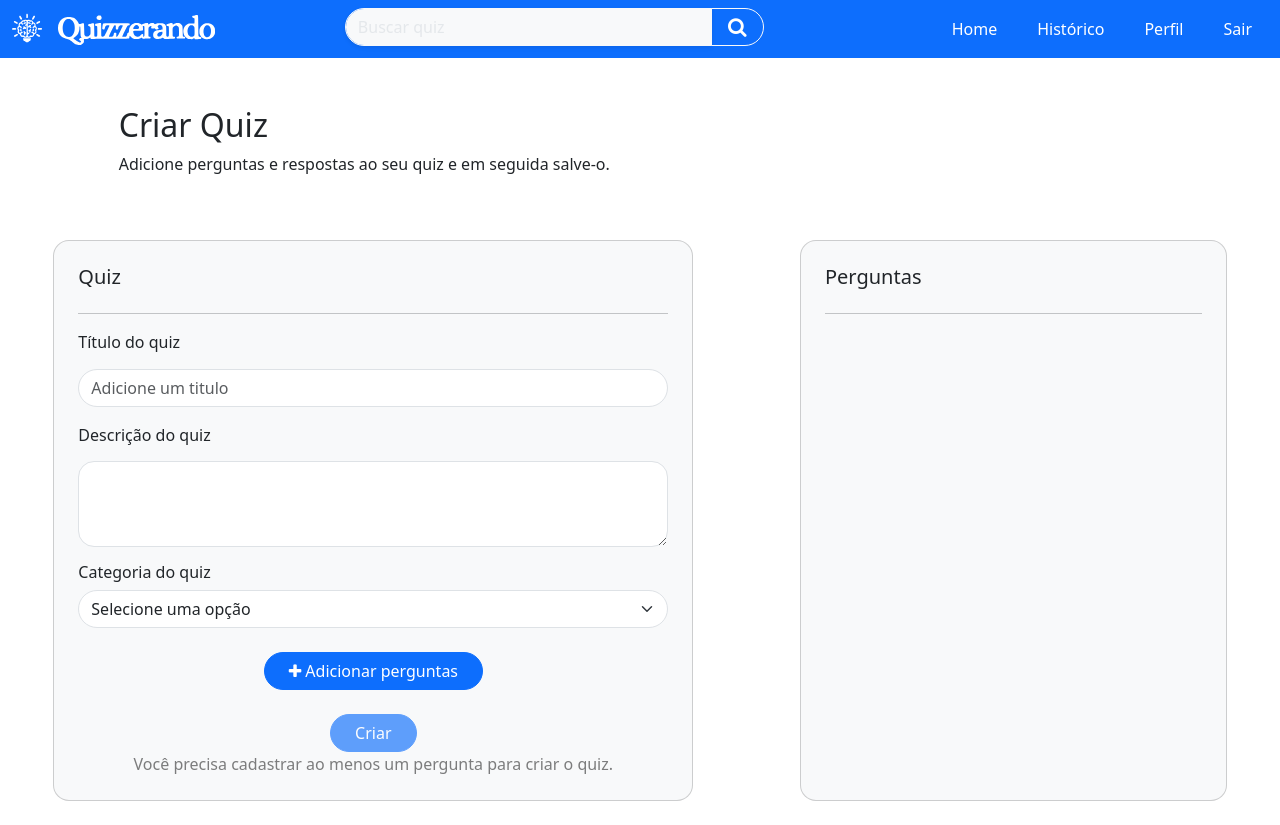
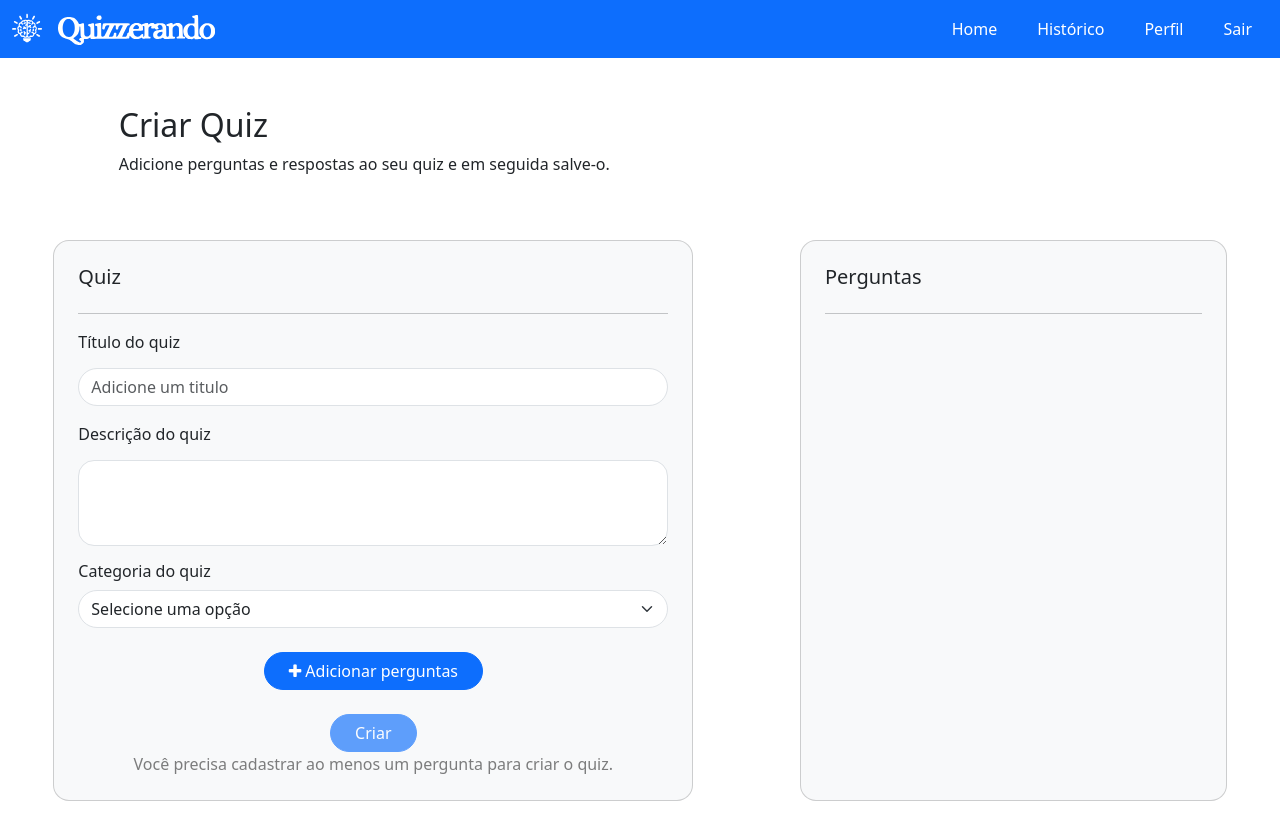
Before and after one commit to impedrohenri/frontend-quizzerando, a React (Create React App) app: page /quiz/criar in a window 1280 px wide. Built offline with nearby package versions, Linux system fonts and the light colour scheme; sample sign-in values are in the browser's storage.

Commit message:
versão 1.0

```diff
--- a/src/components/Header.jsx
+++ b/src/components/Header.jsx
@@ -21,7 +21,7 @@ export default function Header() {
                 <Navbar.Toggle aria-controls="basic-navbar-nav" />
                 <Navbar.Collapse id="basic-navbar-nav" className="gap-2">
 
-                    <div className="my-auto col-12 col-lg-5 mx-auto mb-1">
+                    {/* <div className="my-auto col-12 col-lg-5 mx-auto mb-1">
                         <InputGroup className="">
                             <Form.Control
                                 placeholder="Buscar quiz"
@@ -34,7 +34,7 @@ export default function Header() {
                                 <i className="fa fa-search mx-1"></i>
                             </Button>
                         </InputGroup>
-                    </div>
+                    </div> */}
 
                     <Nav className="ms-auto text-body-primary column-gap-2 row-gap-1">
                         <Nav.Link as={Link} to="/" className="text-white text-indigo-50 bg-hover-primary border-light-subtle rounded-pill px-3 pe-auto ">Home</Nav.Link>
```
